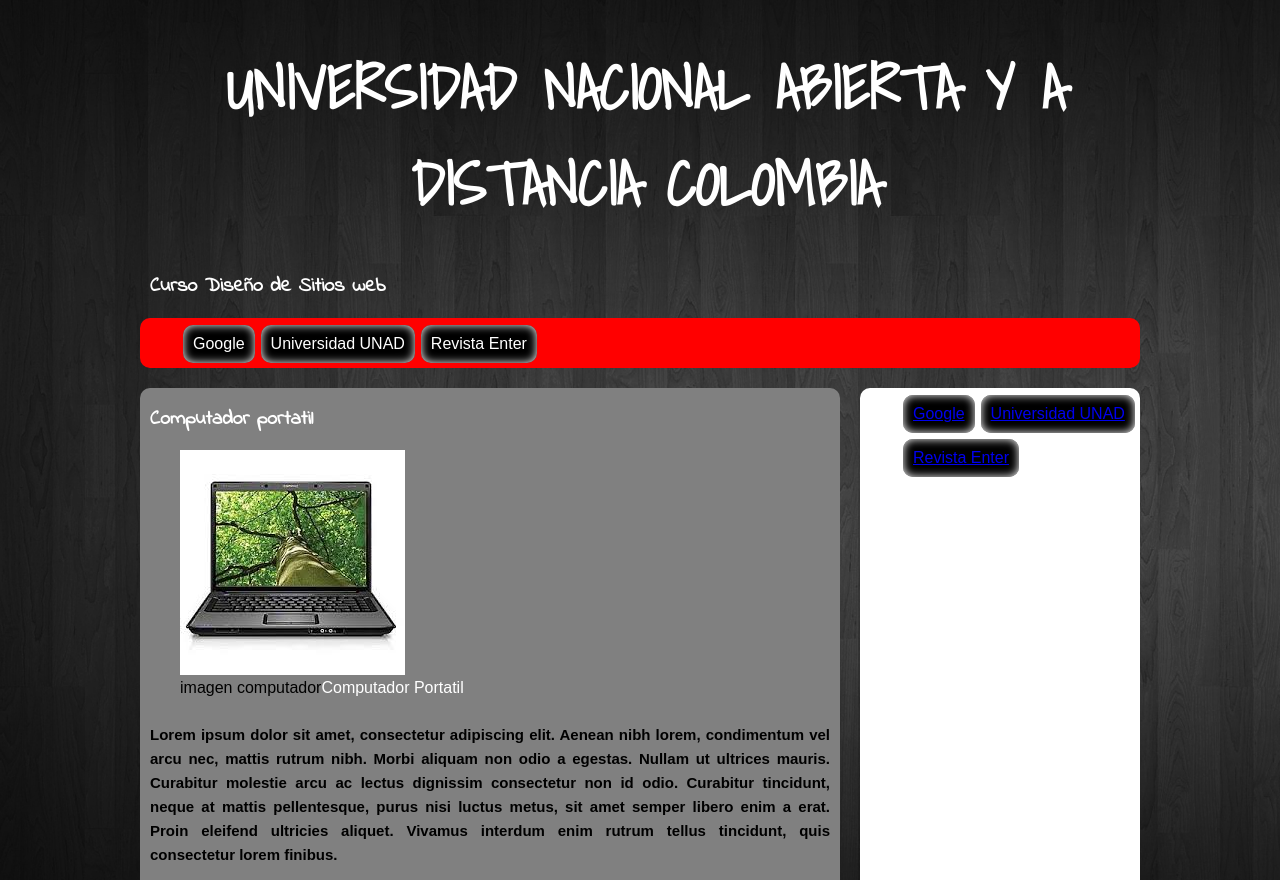
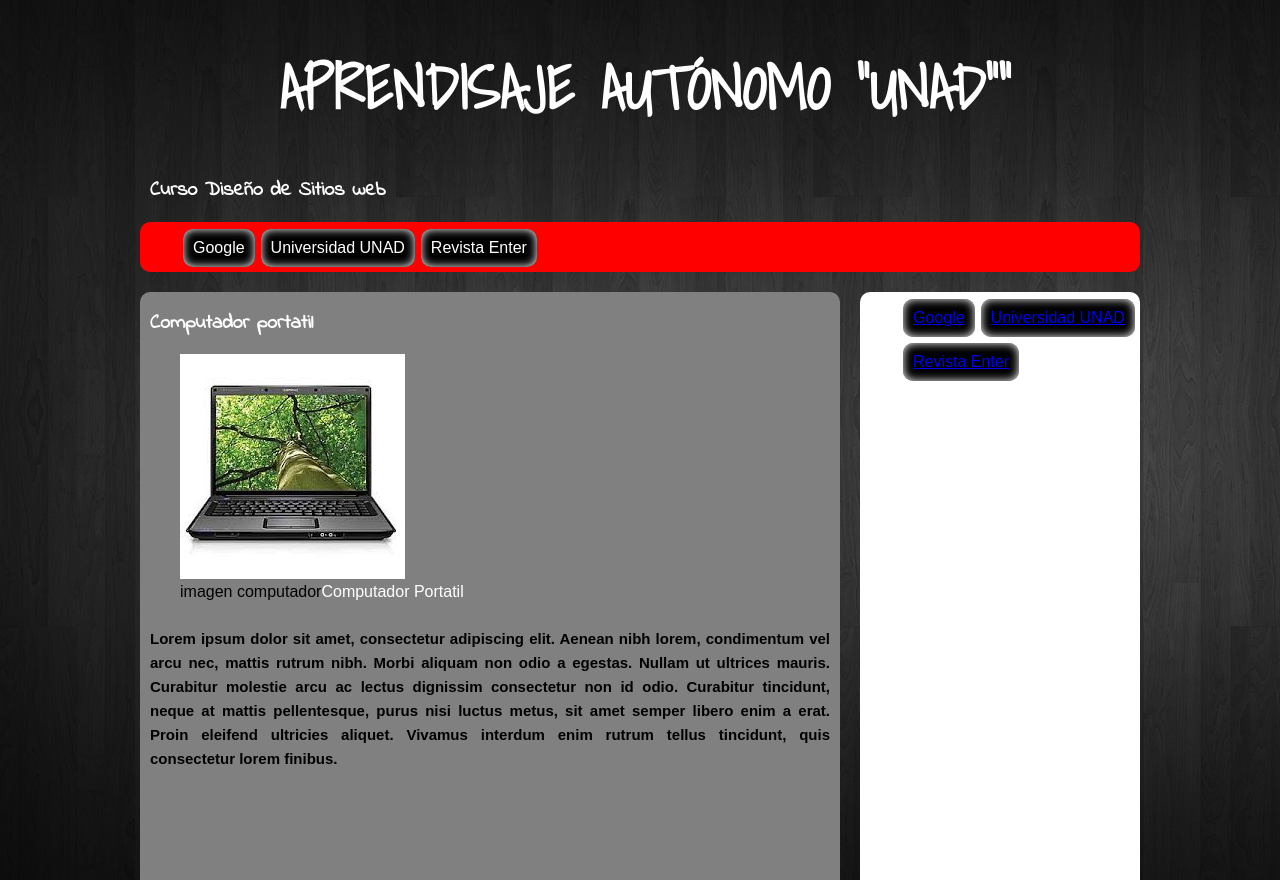
Before and after one commit to anlore17/angelaj, a plain HTML site: page index.html in a window 1280 px wide. Shown: the top 880 px of the page. Drawn offline with Linux system fonts and the light colour scheme.

Commit message:
CAMBIO 2

```diff
--- a/index.html
+++ b/index.html
@@ -24,7 +24,7 @@
 
 <Div id="contenidos">
 	<header>
-		<h1>UNIVERSIDAD NACIONAL ABIERTA Y A DISTANCIA COLOMBIA </h1>
+		<h1>APRENDISAJE AUTÓNOMO "UNAD"" </h1>
 		<h2>Curso Diseño de Sitios web</h2>
 	</header>
 
```
